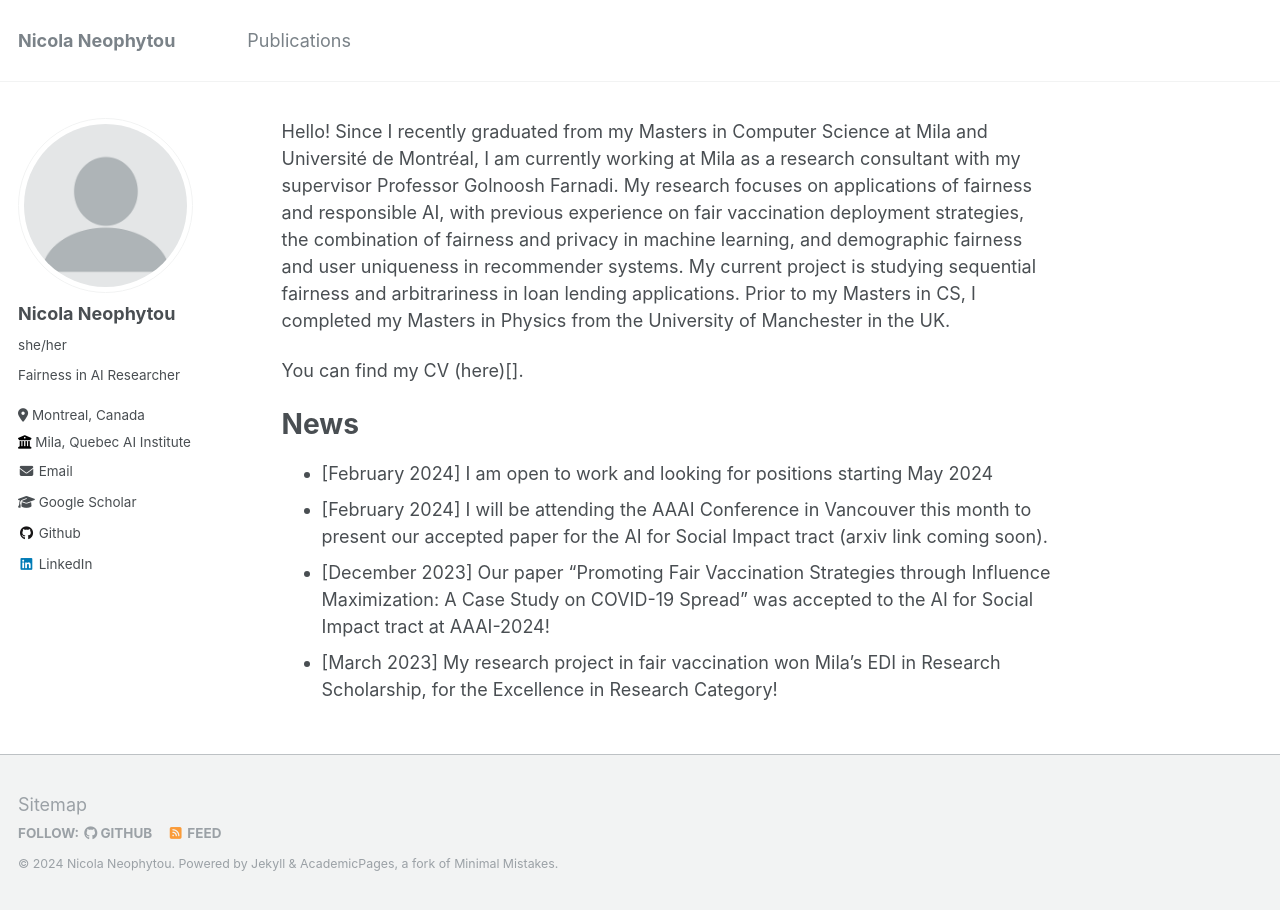
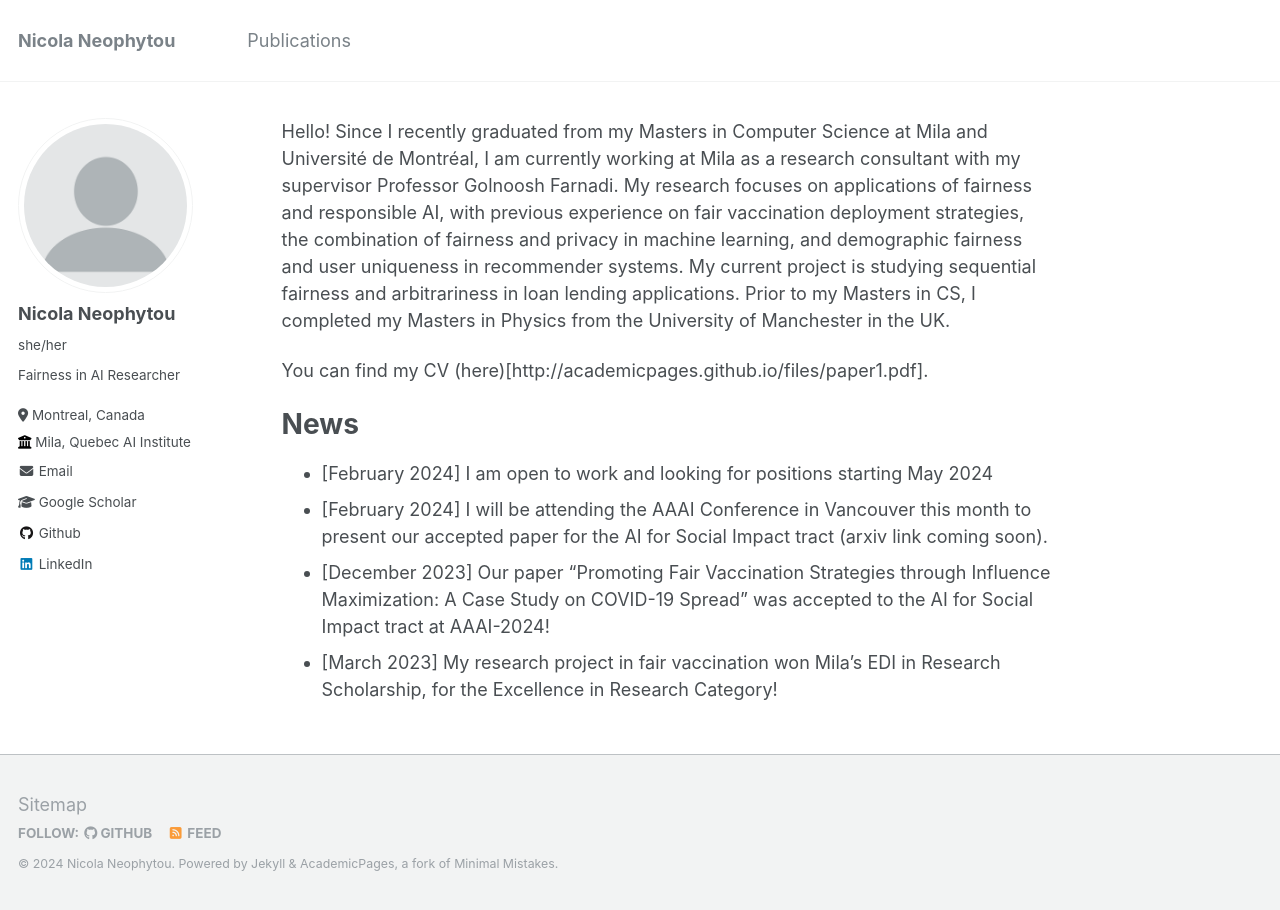
Before and after one commit to nicolaneo/nicolaneo.github.io, a Jekyll site: the page built from _pages/about.md, in a window 1280 px wide. Built offline with Jekyll 4.4.1, drawn with Linux system fonts in a browser that asks for light colours; part of the change alters nothing that is shown.

Commit message:
Update about.md

```diff
--- a/_pages/about.md
+++ b/_pages/about.md
@@ -9,7 +9,7 @@ redirect_from:
 
 Hello! Since I recently graduated from my Masters in Computer Science at Mila and Université de Montréal, I am currently working at Mila as a research consultant with my supervisor Professor Golnoosh Farnadi. My research focuses on applications of fairness and responsible AI, with previous experience on fair vaccination deployment strategies, the combination of fairness and privacy in machine learning, and demographic fairness and user uniqueness in recommender systems. My current project is studying sequential fairness and arbitrariness in loan lending applications. Prior to my Masters in CS, I completed my Masters in Physics from the University of Manchester in the UK.
 
-You can find my CV (here)[].
+You can find my CV (here)[http://academicpages.github.io/files/paper1.pdf].
 
 News
 =====
```
